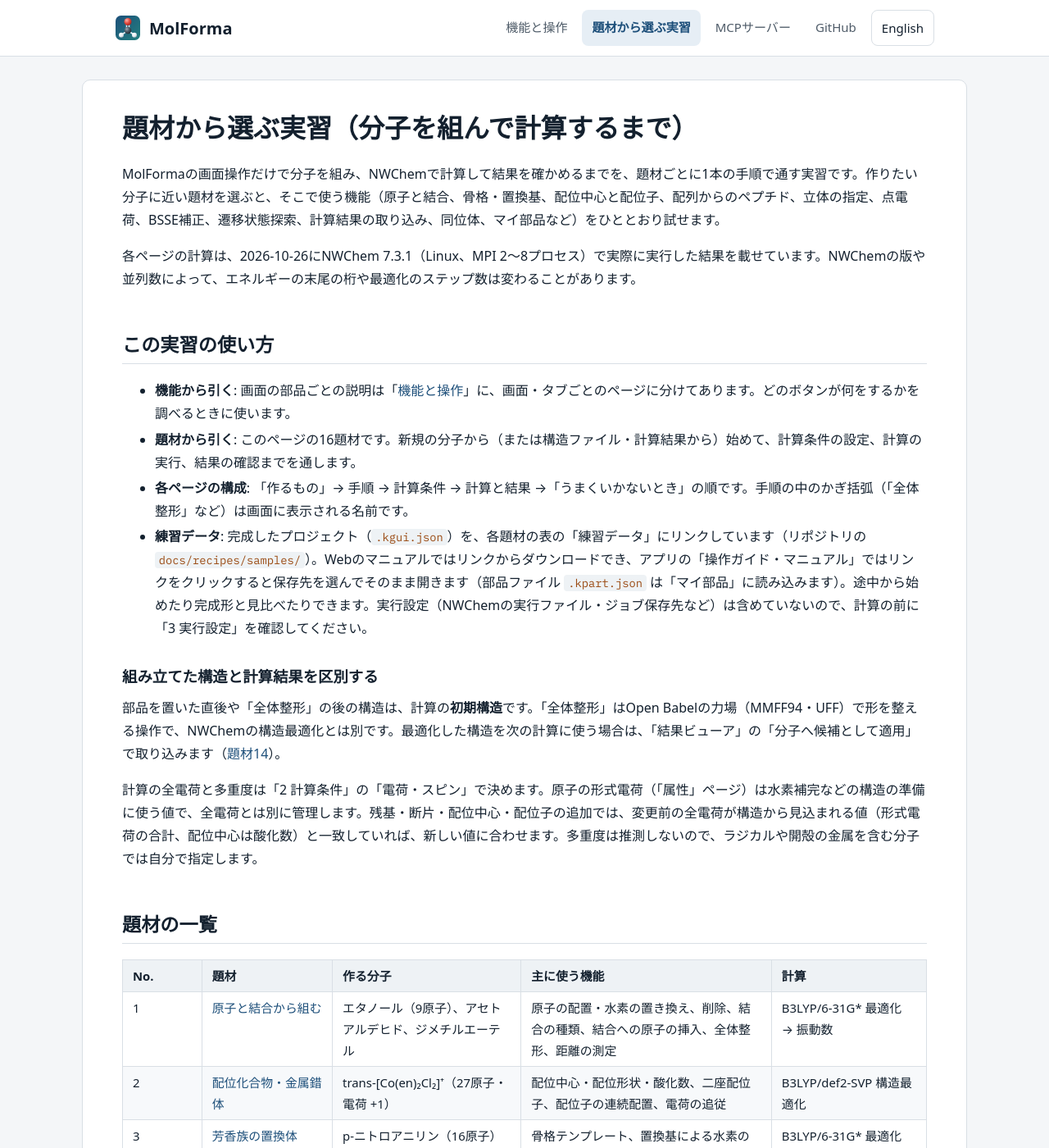
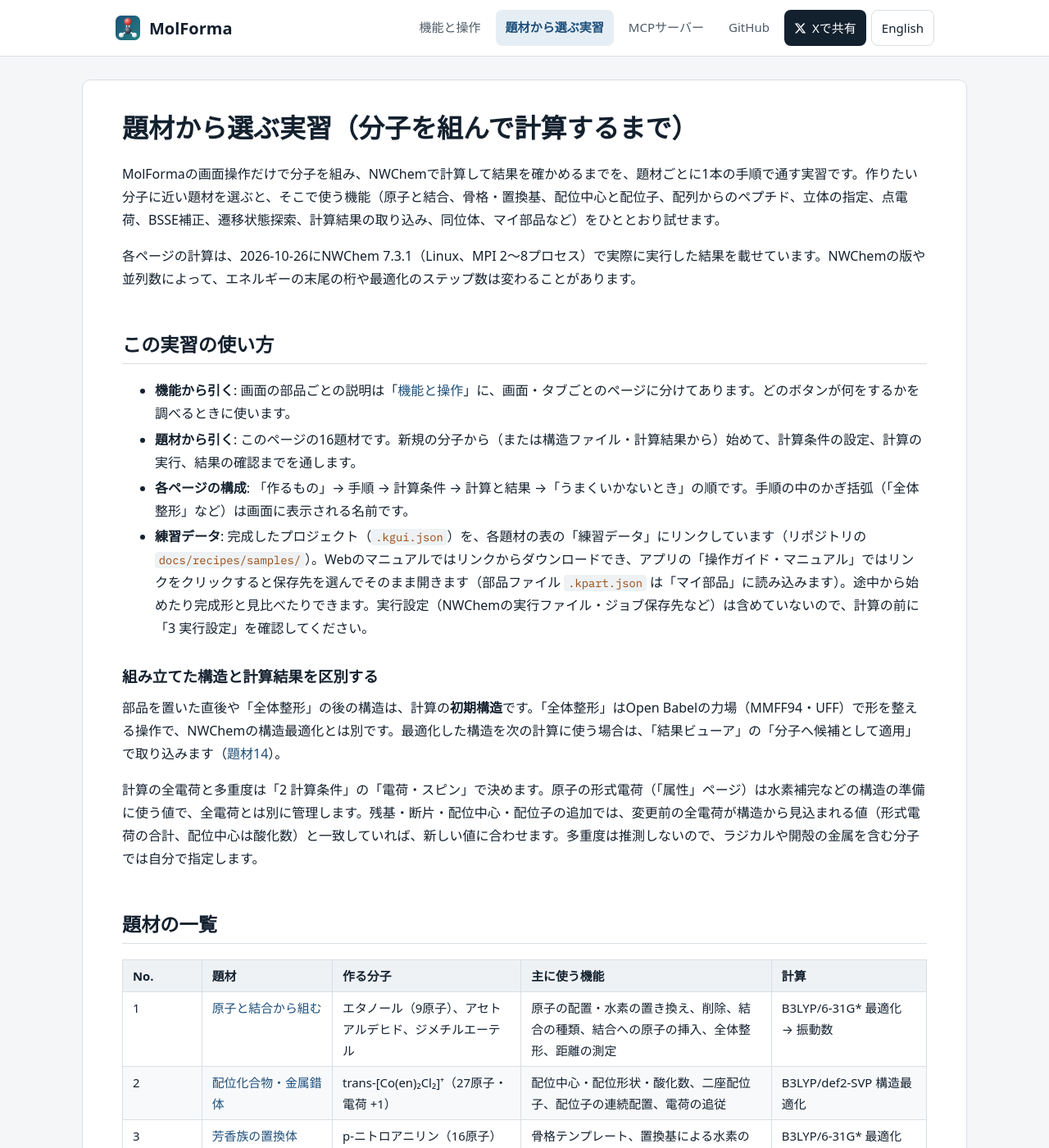
Before and after one commit to hnakada123/MolForma, a Jekyll site: the page built from docs/recipes.md, in a window 1280 px wide and 1400 px high. Shown: the whole window at 82% size. Built offline with Jekyll 4.4.1, drawn with Linux system fonts in a browser that asks for light colours; some web fonts are replaced; our own code applies the rules of GitHub Pages for plain Markdown files.

Commit message:
Add a button to share the site's pages on X The header of every page gains "Xで共有" ("Share on X" on the English pages) beside the language switch: it opens X's post form with the page's title and URL, so the post shows the page's card. It is a plain link, and the pages load no script from X.
Co-Authored-By: Claude Opus 5.5 <noreply@anthropic.com>

```diff
--- a/docs/_includes/header.html
+++ b/docs/_includes/header.html
@@ -7,6 +7,9 @@
       <a href="{{ root }}{{ home }}recipes.html"{% if page.url contains recipes %} aria-current="page"{% endif %}>{% if en %}Recipes{% else %}題材から選ぶ実習{% endif %}</a>
       <a href="{{ root }}{{ home }}mcp.html"{% if page.url contains 'mcp' %} aria-current="page"{% endif %}>{% if en %}MCP server{% else %}MCPサーバー{% endif %}</a>
       <a href="{{ site.repository_url }}">GitHub</a>
+      {%- comment -%} Opens X's post form with this page's title (page_title from head.html) and absolute URL; X shows
+      the page's card from head.html. A plain link, so the pages load no script from X. {%- endcomment %}
+      <a class="share" href="https://x.com/intent/post?text={{ page_title | url_encode }}&amp;url={{ page.url | absolute_url | url_encode }}" target="_blank" rel="noopener"><svg aria-hidden="true" width="15" height="15" viewBox="0 0 24 24"><path d="M18.24 2.25h3.31l-7.23 8.26 8.5 11.24h-6.65l-5.21-6.82-5.97 6.82H1.68l7.73-8.84L1.25 2.25h6.83l4.71 6.23zm-1.16 17.52h1.83L7.08 4.13H5.12z"/></svg>{% if en %}Share on X{% else %}Xで共有{% endif %}</a>
       <a class="lang" href="{{ root }}{{ other }}" hreflang="{% if en %}ja{% else %}en{% endif %}" lang="{% if en %}ja{% else %}en{% endif %}">{% if en %}日本語{% else %}English{% endif %}</a>
     </nav>
   </div>
--- a/docs/assets/site.css
+++ b/docs/assets/site.css
@@ -58,7 +58,7 @@ a:hover { color: var(--accent-hover); text-decoration: underline; }
 .skip { position: absolute; left: -999px; }
 .skip:focus { left: 16px; top: 8px; z-index: 10; background: var(--card); padding: 4px 8px; }
 
-/* Header and footer: the brand, the pages and the other language. */
+/* Header and footer: the brand, the pages, sharing on X and the other language. */
 header.site, footer.site { background: var(--card); }
 header.site { position: sticky; top: 0; z-index: 5; border-bottom: 1px solid var(--hair); }
 footer.site { border-top: 1px solid var(--hair); margin-top: 48px; }
@@ -82,6 +82,10 @@ header.site nav a { padding: 8px 12px; border-radius: 8px; color: var(--mute); }
 header.site nav a:hover { background: var(--soft); color: var(--ink); text-decoration: none; }
 header.site nav a[aria-current="page"] { color: var(--accent); background: var(--mark); font-weight: 600; }
 header.site nav a.lang { border: 1px solid var(--hair); color: var(--ink); }
+/* Sharing on X: a dark button, as X draws its own. */
+header.site nav a.share { display: inline-flex; align-items: center; gap: 7px; background: var(--ink); color: var(--card); font-weight: 500; }
+header.site nav a.share:hover { background: var(--body); color: var(--card); }
+header.site .share svg { display: block; fill: currentColor; stroke: none; }
 footer.site nav { gap: 4px 18px; }
 footer.site nav a { color: var(--mute); }
 
```
Also changed, not shown: CLAUDE.md (+1 -1 lines).
